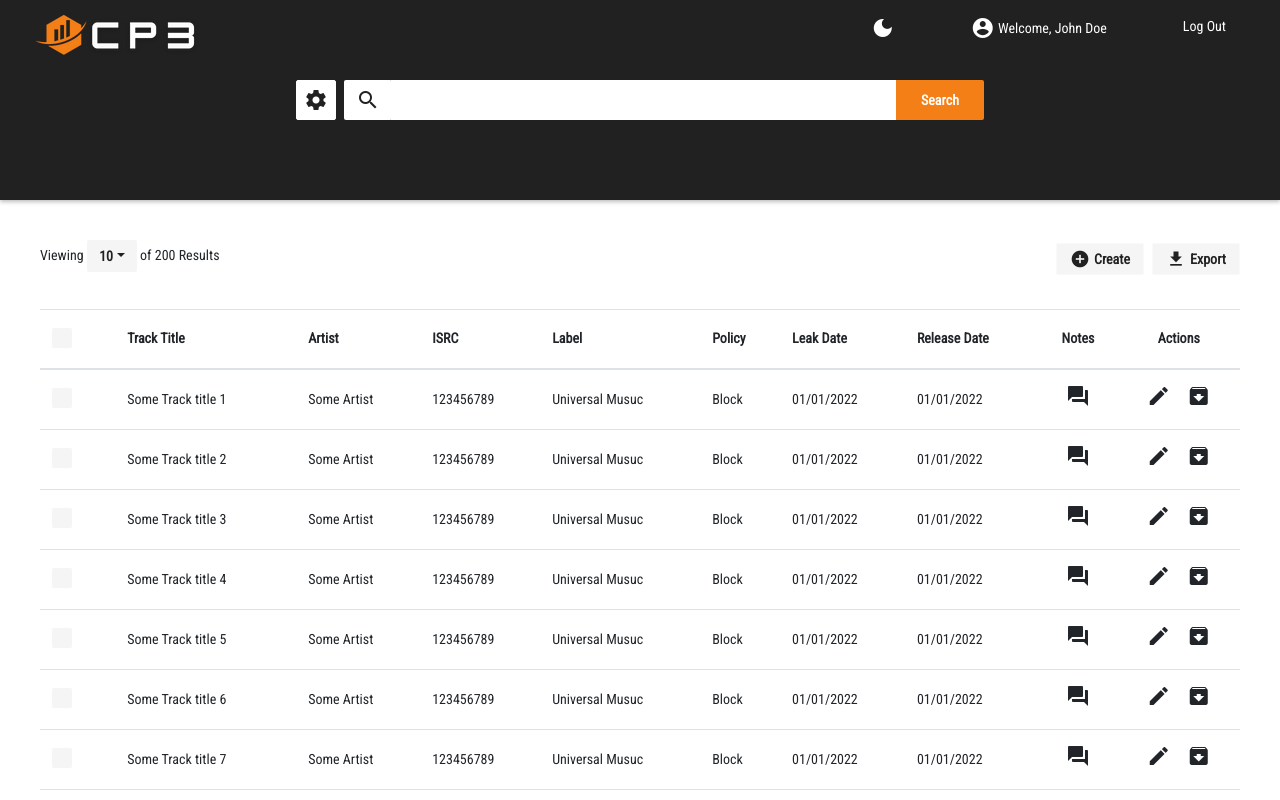
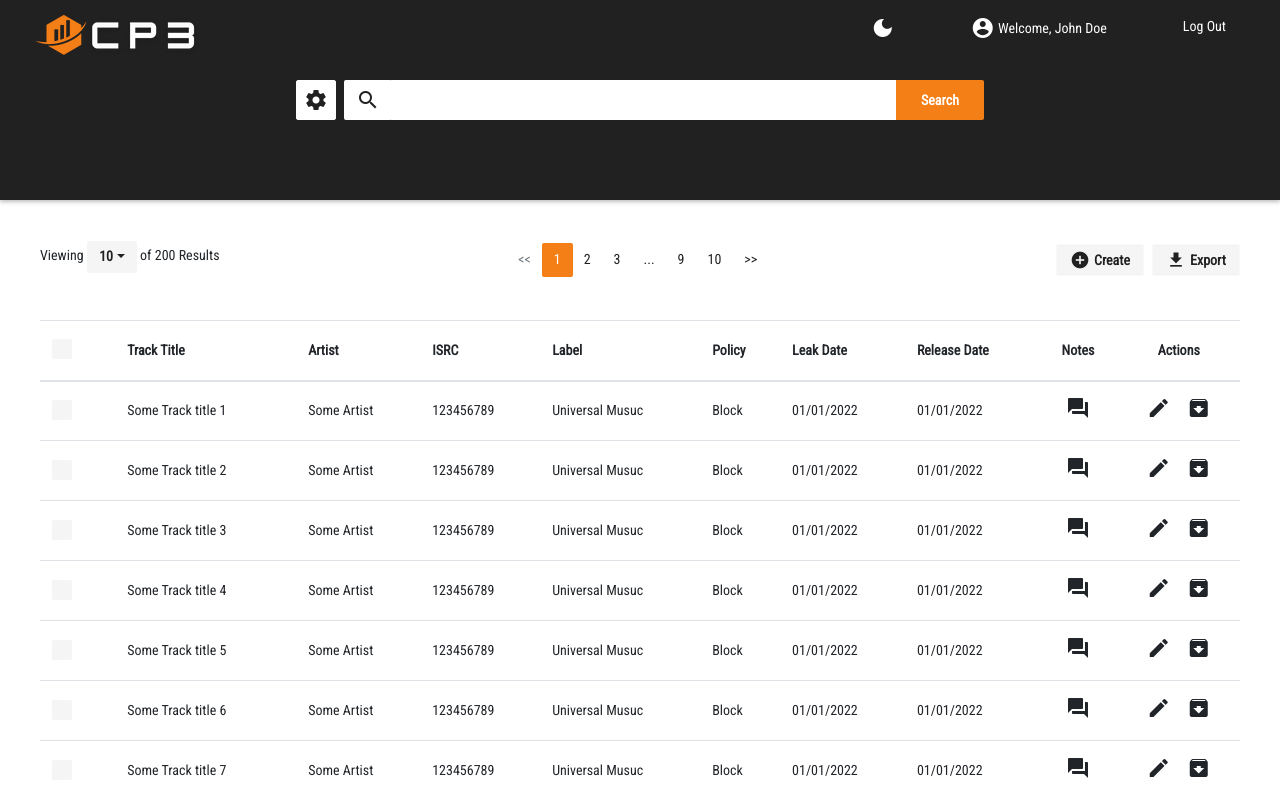
Before and after one commit to radik909/cp3-bootstrap, a React (Create React App) app: page / in a window 1280 px wide. Shown: the top 800 px of the page. Built offline with nearby package versions, Linux system fonts and the light colour scheme.

Commit message:
React paginate - add

```diff
--- a/package.json
+++ b/package.json
@@ -6,6 +6,7 @@
     "react": "^18.1.0",
     "react-bootstrap": "^2.3.1",
     "react-dom": "^18.1.0",
+    "react-paginate": "^8.1.3",
     "react-scripts": "5.0.1"
   },
   "scripts": {
--- a/src/App.js
+++ b/src/App.js
@@ -1,7 +1,12 @@
 import { DropdownButton, Dropdown } from "react-bootstrap";
 import Checkbox from "./Checkbox";
+import ReactPaginate from "react-paginate";
 
 export default function App() {
+  const handlePageChange = (e) => {
+    console.log(e.selected);
+  };
+
   return (
     <div>
       <header className="header">
@@ -66,6 +71,25 @@ export default function App() {
             </DropdownButton>
             <p className="heading">&nbsp;of 200 Results</p>
           </div>
+          <ReactPaginate
+            pageCount={10}
+            marginPagesDisplayed={2}
+            pageRangeDisplayed={3}
+            onPageChange={handlePageChange}
+            previousLabel={"<<"}
+            nextLabel=">>"
+            pageClassName="page-item"
+            pageLinkClassName="page-link"
+            previousClassName="page-item"
+            previousLinkClassName="page-link"
+            nextClassName="page-item"
+            nextLinkClassName="page-link"
+            breakLabel="..."
+            breakClassName="page-item"
+            breakLinkClassName="page-link"
+            containerClassName="pagination"
+            activeClassName="active"
+          />
           <div>
             <button className="btn btn-light" type="button">
               <span className="center-flex">
--- a/src/index.css
+++ b/src/index.css
@@ -25,7 +25,7 @@ body {
   position: fixed;
   top: 0;
   left: 0;
-  z-index: 1;
+  z-index: 10;
   box-shadow: 0px 2px 4px rgba(0, 0, 0, 0.25);
 }
 .logo {
@@ -110,7 +110,8 @@ input[type="text"]:focus {
   display: flex;
   align-items: center;
   justify-content: space-between;
-  margin-bottom: 30px;
+  margin-bottom: 40px;
+  height: 40px;
 }
 .heading {
   font-size: 14px;
@@ -168,3 +169,24 @@ input[type="text"]:focus {
 .pointer {
   cursor: pointer;
 }
+/* Paginate */
+.page-link {
+  border: none;
+  border-radius: 2px;
+  color: #212121;
+}
+.page-link:hover {
+  color: #212121;
+}
+.page-link:focus {
+  border: none;
+  box-shadow: none;
+}
+.page-item.active .page-link {
+  background-color: #f57f17;
+  border-color: #f57f17;
+}
+ul.pagination {
+  margin-bottom: 0;
+}
+/* END */
```
Also changed, not shown: 2 other files (tests, documents, lock files or other folders).
